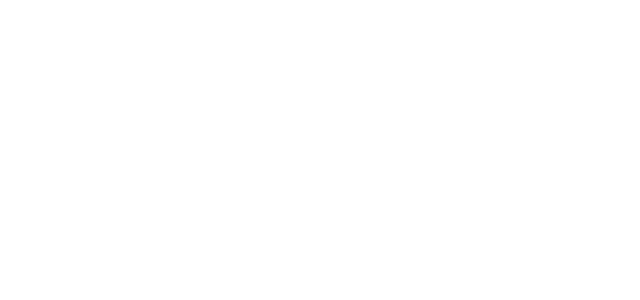
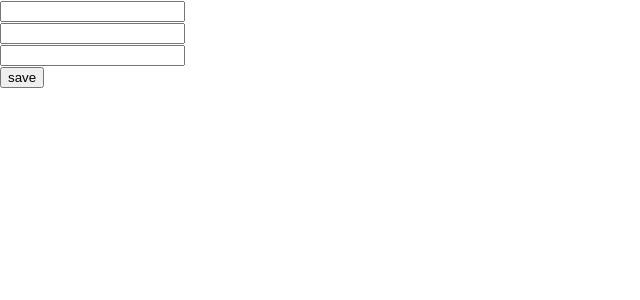
Before and after one commit to YuliiaShpytsia/march-2024-react, a React (Create React App) app: page / in a window 1280 px wide. Shown: the top 300 px of the page, without its empty margins (0-640 px from the left). Built offline with nearby package versions, Linux system fonts and the light colour scheme.

Commit message:
lesson-5 hw

```diff
--- a/package.json
+++ b/package.json
@@ -14,7 +14,10 @@
     "react-dom": "^18.3.1",
     "react-scripts": "5.0.1",
     "typescript": "^4.9.5",
-    "web-vitals": "^2.1.4"
+    "web-vitals": "^2.1.4",
+    "react-hook-form": "^7.51.4",
+    "joi": "^17.13.1",
+    "@hookform/resolvers": "^3.3.4"
   },
   "scripts": {
     "start": "react-scripts start",
--- a/src/App.tsx
+++ b/src/App.tsx
@@ -1,11 +1,14 @@
 import React from 'react';
 import './App.css';
+import FormComponent from "./components/formComponent";
 
 const App = () => {
 
 
     return (
-        <div></div>
+        <div>
+         <FormComponent/>
+        </div>
     );
 }
 
--- /dev/null
+++ b/src/components/formComponent.tsx
@@ -0,0 +1,52 @@
+import React, {FC, useState} from 'react';
+import {useForm} from "react-hook-form";
+import {joiResolver} from "@hookform/resolvers/joi";
+import {postValidator} from "../validators/Post.validator";
+import {IFormModel} from "../models/IFormModel";
+import {IPostModel} from "../models/IPostModel";
+
+const FormComponent: FC = () => {
+    let {register, handleSubmit, formState: {errors, isValid}}
+        = useForm<IFormModel>({mode: "all", resolver: joiResolver(postValidator)});
+
+    const [post, setPost] = useState<IPostModel | null>(null);
+
+
+    const save = ({title, body, userId}: IFormModel) => {
+        // console.log(formValues);
+        fetch('https://jsonplaceholder.typicode.com/posts', {
+            method: 'POST',
+            body: JSON.stringify({
+                title: title,
+                body: body,
+                userId: userId,
+            }),
+            headers: {
+                'Content-type': 'application/json; charset=UTF-8',
+            },
+        })
+            .then(value => value.json())
+            .then(value => setPost(value));
+    };
+
+    return (
+        <div>
+            <form onSubmit={handleSubmit(save)}>
+                <input type="text"{...register('title')}/>
+                {errors.title && <span>{errors.title.message}</span>}
+                <br/>
+                <input type="text"  {...register('body')}/>
+                {errors.body && <span>{errors.body.message}</span>}
+                <br/>
+                <input type="number"  {...register('userId')}/>
+                {errors.userId && <span>{errors.userId.message}</span>}
+                <br/>
+                <button>save</button>
+            </form>
+
+            {post && <p> Saved post: {post.id} - {post.title}</p>}
+        </div>
+    );
+};
+
+export default FormComponent;
--- /dev/null
+++ b/src/models/IFormModel.ts
@@ -0,0 +1,5 @@
+export interface IFormModel {
+    title: string,
+    body: string,
+    userId: number;
+}
--- /dev/null
+++ b/src/models/IPostModel.ts
@@ -0,0 +1,6 @@
+export interface IPostModel {
+    id: number;
+    userId: number;
+    title: string;
+    body: string;
+}
--- /dev/null
+++ b/src/validators/Post.validator.ts
@@ -0,0 +1,21 @@
+import Joi from "joi";
+
+export const postValidator =
+    Joi
+        .object({
+            title: Joi.string().pattern(/[a-zA-Z]+$/).required().messages({
+                "string.pattern.base": "only words accepted",
+                "string.required.base": "title cannot be empty",
+            }),
+            body: Joi.string().pattern(/[a-zA-Z]+$/).required().messages({
+                "string.pattern.base": "only words accepted",
+                "string.required.base": "body cannot be empty",
+            }),
+            userId: Joi.number().min(1).max(10).required().messages(
+                {
+                    'number.required': 'userId cannot be empty',
+                    'number.min': 'min value = 1',
+                    'number.max': 'max value = 10',
+                },
+            ),
+        })
```
Also changed, not shown: 1 other file (tests, documents, lock files or other folders).
